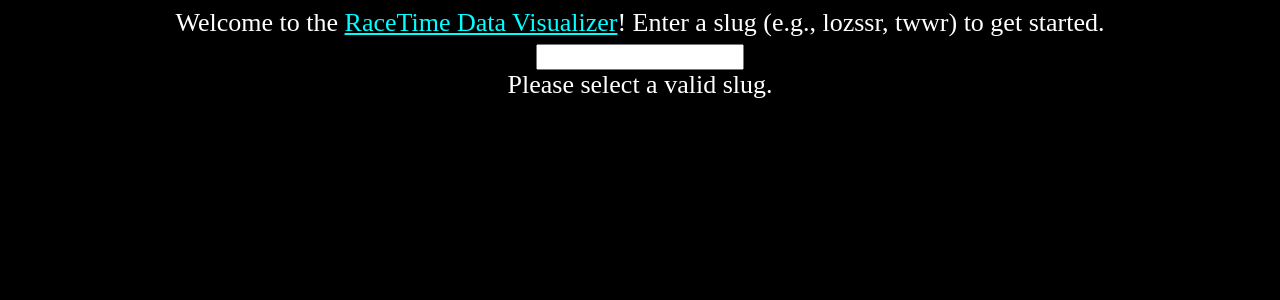
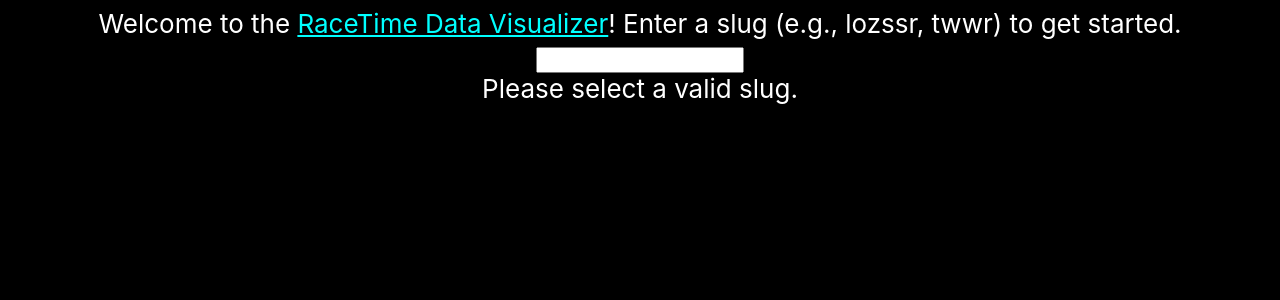
Before and after one commit to robojumper/racetime-data, a React (Create React App) app: page / in a window 1280 px wide. Shown: the top 300 px of the page. Built offline with nearby package versions, Linux system fonts and the light colour scheme.

Commit message:
reintroduce default fonts in case Rocknroll One can't load

```diff
--- a/src/index.css
+++ b/src/index.css
@@ -1,6 +1,8 @@
 body {
   margin: 0;
-  font-family: 'Rocknroll One';
+  font-family: 'Rocknroll One', -apple-system, BlinkMacSystemFont, 'Segoe UI', 'Roboto', 'Oxygen',
+  'Ubuntu', 'Cantarell', 'Fira Sans', 'Droid Sans', 'Helvetica Neue',
+  sans-serif;
   -webkit-font-smoothing: antialiased;
   -moz-osx-font-smoothing: grayscale;
   background-color: black;
```
